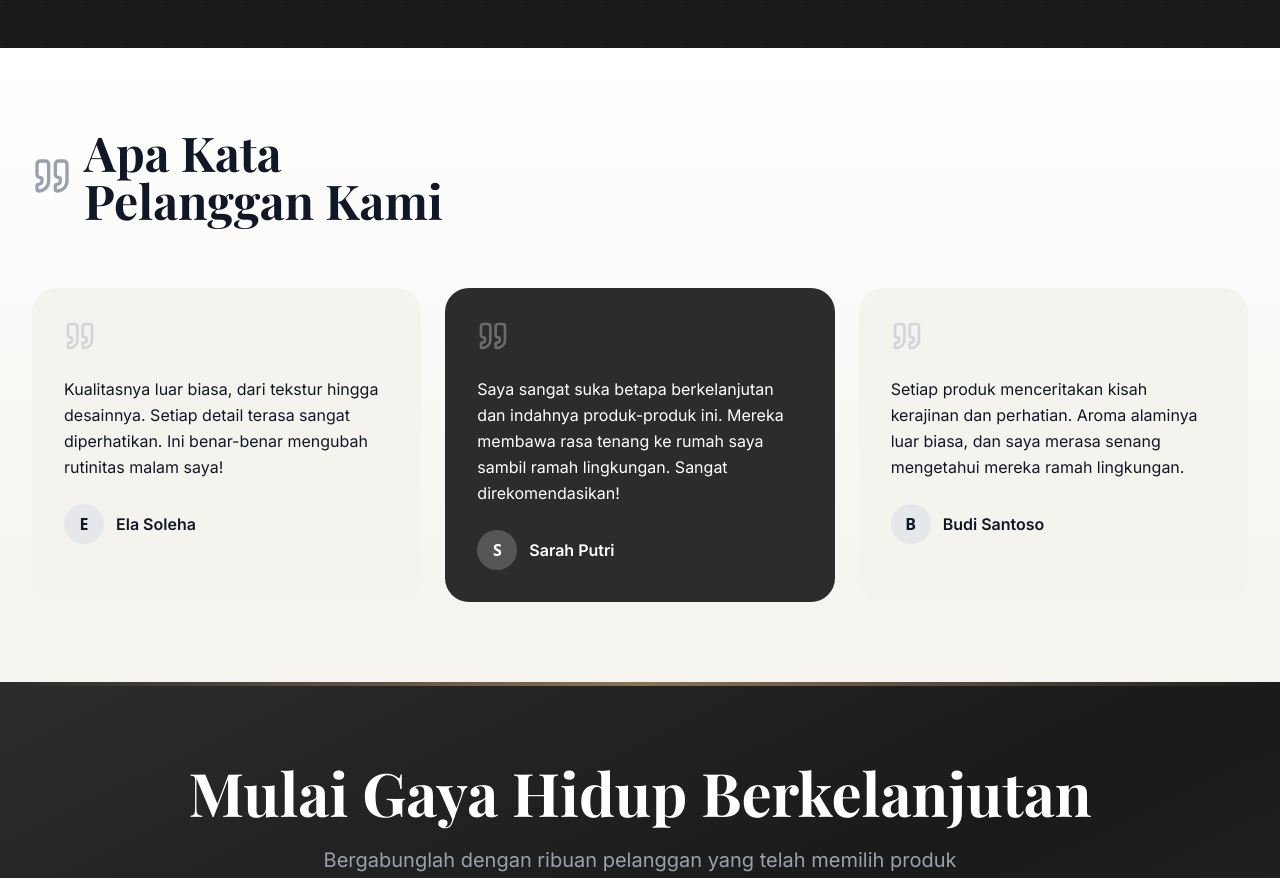
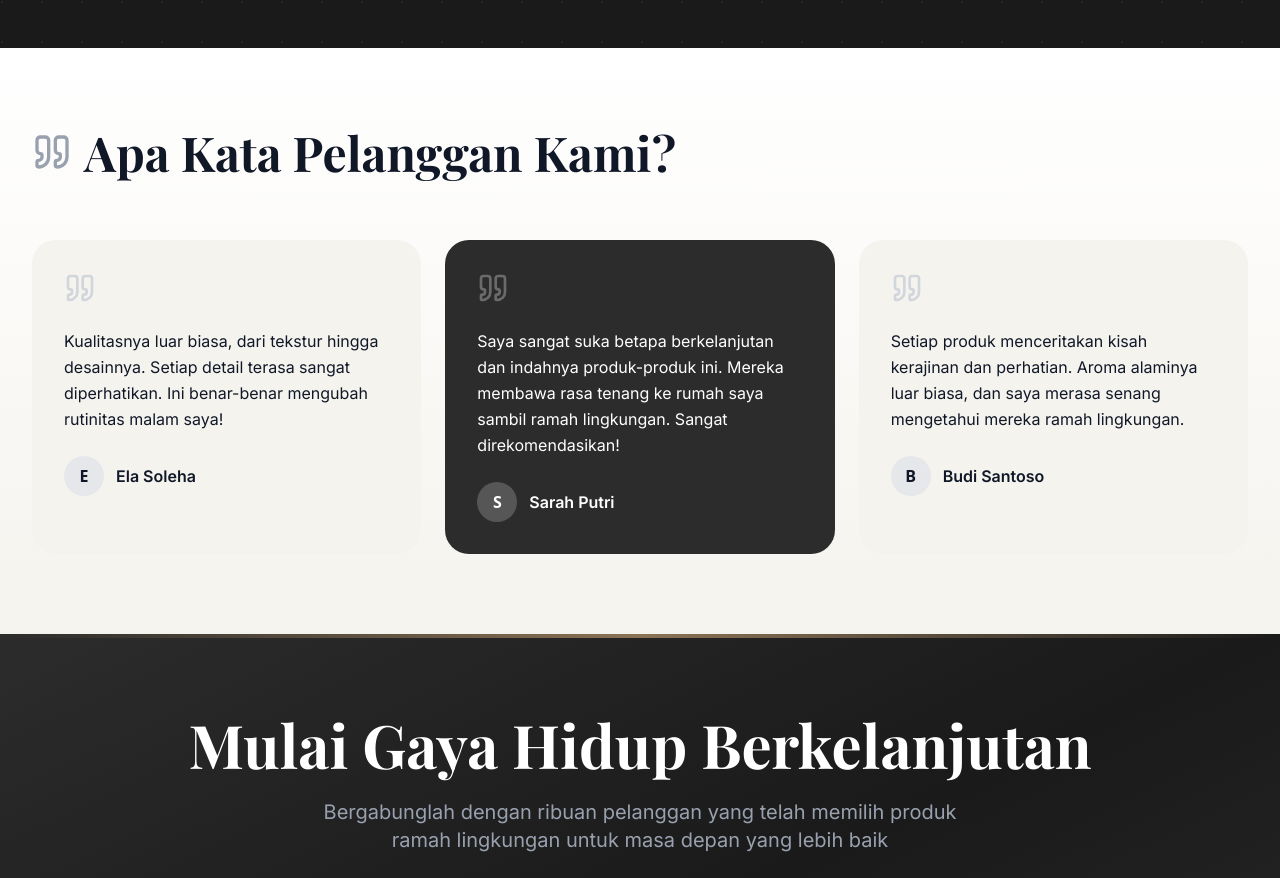
Before and after one commit to M-Aidil-Fitrah/BumiLestari, a React (Vite) app: page / in a window 1280 px wide. Shown: the part 3140-4018 px from the top of the page. Built offline with nearby package versions, Linux system fonts and the light colour scheme.

Commit message:
fix: logo pada navbar

```diff
--- a/src/components/container/TestimonialSection.tsx
+++ b/src/components/container/TestimonialSection.tsx
@@ -40,7 +40,7 @@ export const TestimonialSection = () => {
               className="text-4xl md:text-5xl font-bold text-gray-900"
               style={{ fontFamily: 'var(--font-heading)' }}
             >
-              Apa Kata<br />Pelanggan Kami
+              Apa Kata Pelanggan Kami?
             </h2>
           </div>
         </motion.div>
--- a/src/components/ui/StaggeredMenu.tsx
+++ b/src/components/ui/StaggeredMenu.tsx
@@ -427,7 +427,7 @@ export const StaggeredMenu: React.FC<StaggeredMenuProps> = ({
             <img
               src={logoUrl || '/src/assets/logos/reactbits-gh-white.svg'}
               alt="Logo"
-              className="sm-logo-img block h-20 w-auto object-contain"
+              className="sm-logo-img block h-14 w-auto object-contain"
               draggable={false}
               width={110}
               height={24}
@@ -546,7 +546,7 @@ export const StaggeredMenu: React.FC<StaggeredMenuProps> = ({
 .sm-scope .staggered-menu-header { position: absolute; top: 0; left: 0; width: 100%; display: flex; align-items: center; justify-content: space-between; padding: 1em 2em; background: transparent; pointer-events: none; z-index: 20; }
 .sm-scope .staggered-menu-header > * { pointer-events: auto; }
 .sm-scope .sm-logo { display: flex; align-items: center; user-select: none; }
-.sm-scope .sm-logo-img { display: block; height: 80px; width: auto; object-fit: contain; }
+.sm-scope .sm-logo-img { display: block; height: 56px; width: auto; object-fit: contain; }
 .sm-scope .sm-toggle { position: relative; display: inline-flex; align-items: center; gap: 0.3rem; background: transparent; border: none; cursor: pointer; color: #e9e9ef; font-weight: 500; line-height: 1; overflow: visible; }
 .sm-scope .sm-toggle:focus-visible { outline: 2px solid #ffffffaa; outline-offset: 4px; border-radius: 4px; }
 .sm-scope .sm-line:last-of-type { margin-top: 6px; }
```
